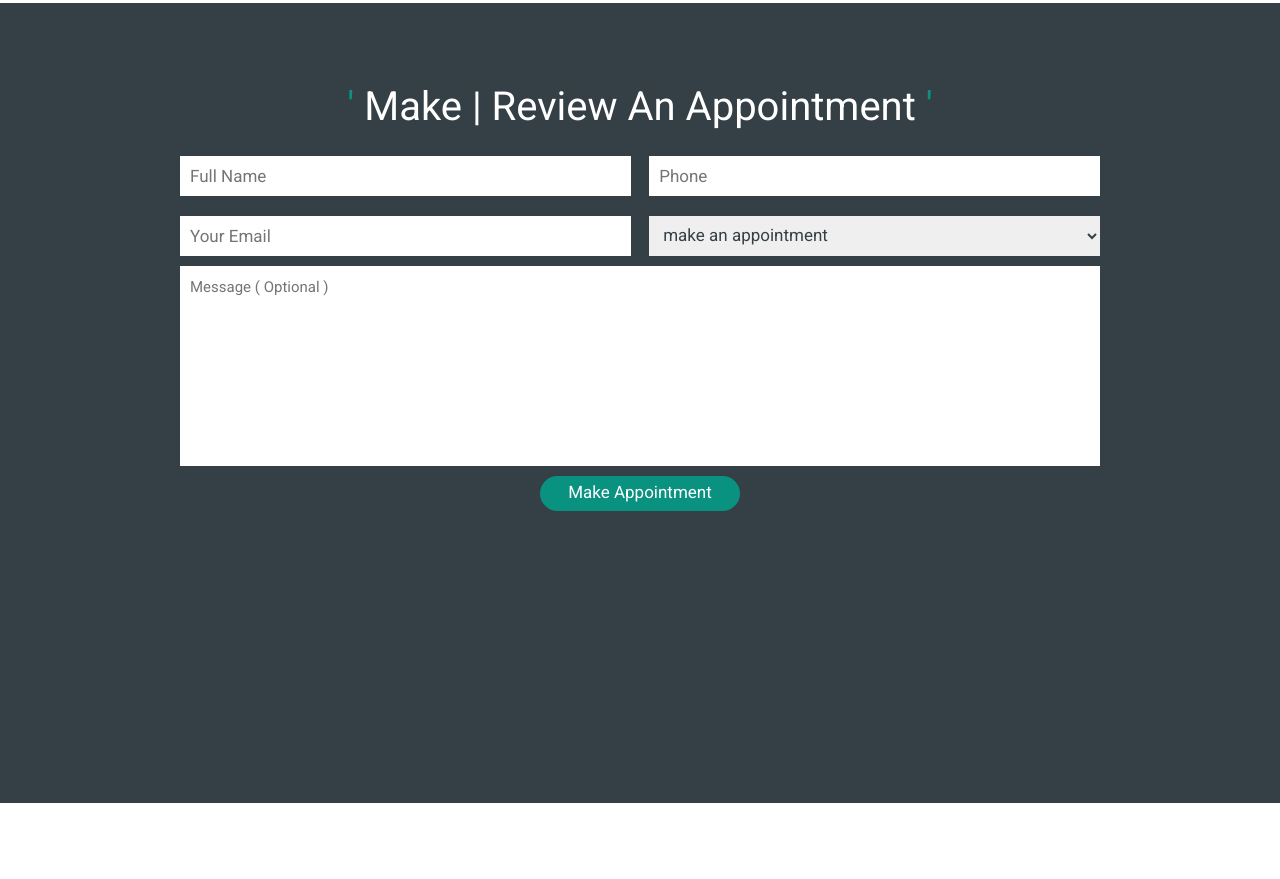
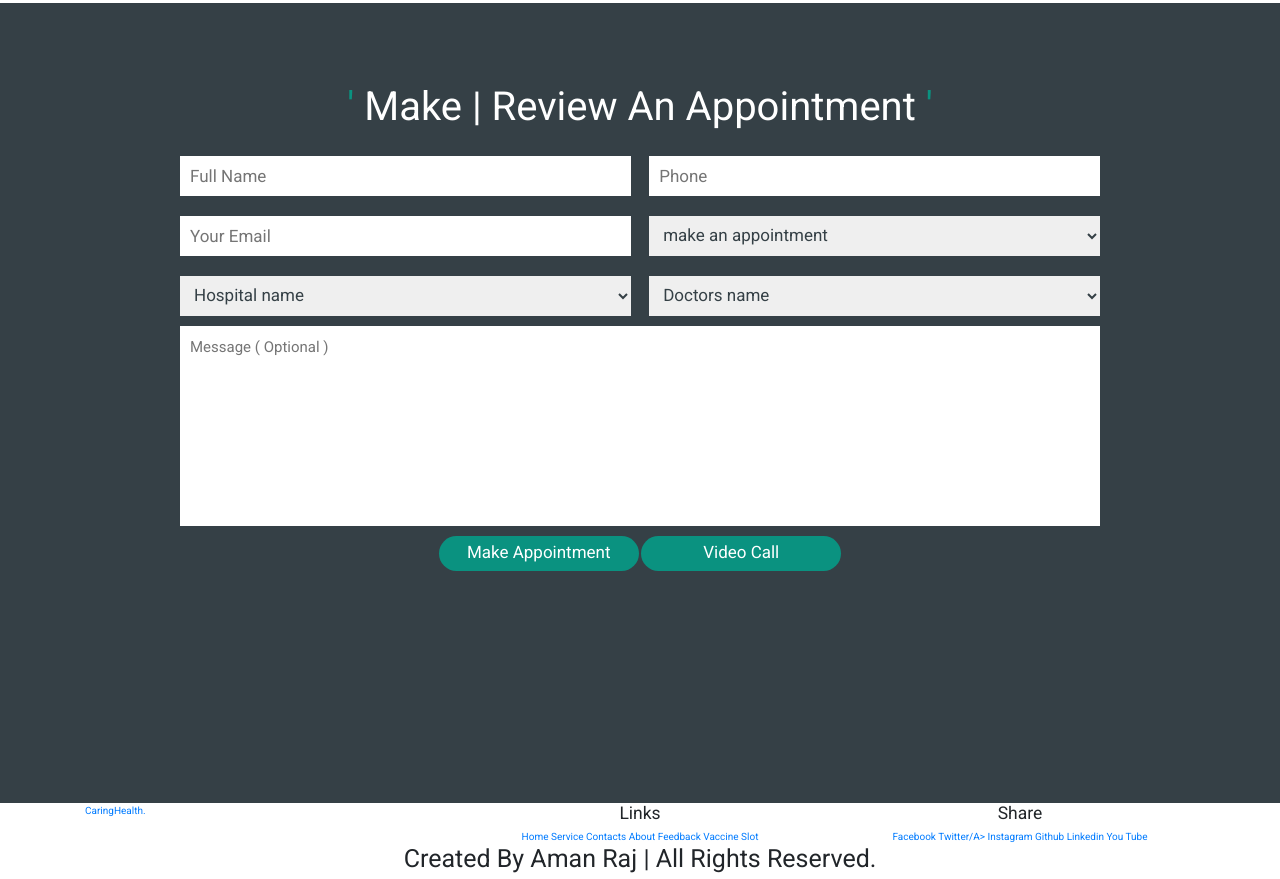
Before and after one commit to mr-aman49/Hospital-for-All, a website: page public_html/index.html in a window 1280 px wide. Shown: the part 2794-3673 px from the top of the page. Before the commit the page ends 3597 px from the top, so only its background shows below. Drawn offline with nearby package versions, Linux system fonts and the light colour scheme.

Commit message:
my commit

```diff
--- a/public_html/index.html
+++ b/public_html/index.html
@@ -217,9 +217,24 @@
                             </select>
                             </div>
 
+                            <div class="inputBox">
+                                <select name="" id="">
+                                <option value="" disabled selected>Hospital name </option>
+                                <option value="Sapatagiri">Sapatagiri</option>
+                                <option value="NR">NR Hospital</option>
+                            </select>
+
+                            <select name="" id="">
+                                <option value="" disabled selected>Doctors name </option>
+                                <option value="Sapatagiri">Dr. Sunil</option>
+                                <option value="NR">Dr. Anubhav</option>
+                            </select>
+                            </div>
+
                             <textarea name="" id="" cols="30" rows="10" placeholder="message ( optional )"></textarea>
 
                             <input type="submit" name="" id="" value="make appointment" class="button">
+                            <input type="submit" name="" id="" value="video Call" class="button">
                         </form>
                     </div>
 
@@ -228,6 +243,39 @@
 
         </section>
 
+        <section class="footer">
+            <div class="container">
+            <div class="row">
+                <div class="col-md-4">
+                    <a href="#" class="logo"><span>C</span>aring<span>H</span>ealth.</a>
+                    <p></p>
+                </div>
 
+                <div class="col-md-4 text-center">
+                    <h3>links</h3>
+                    <a href="#">home</a>
+                    <a href="#">service</a>
+                    <a href="#">contacts</a>
+                    <a href="#">about</a>
+                    <a href="#">feedback</a>
+                    <a href="#">Vaccine slot</a>
+                </div>
+
+                <div class="col-md-4 text-center">
+                    <h3>share</h3>
+                    <a href="#">facebook</a>
+                    <a href="#">twitter/a>
+                    <a href="#">instagram</a>
+                    <a href="#">github</a>
+                    <a href="#">linkedin</a>
+                    <a href="#">you tube</a>
+                </div>
+            </div>
+            </div>
+
+            <h1 class="credit text-center mx-au">created by <span> Aman Raj</span> | all rights
+            reserved.</h1>
+
+        </section>
     </body>
 </html>
```
